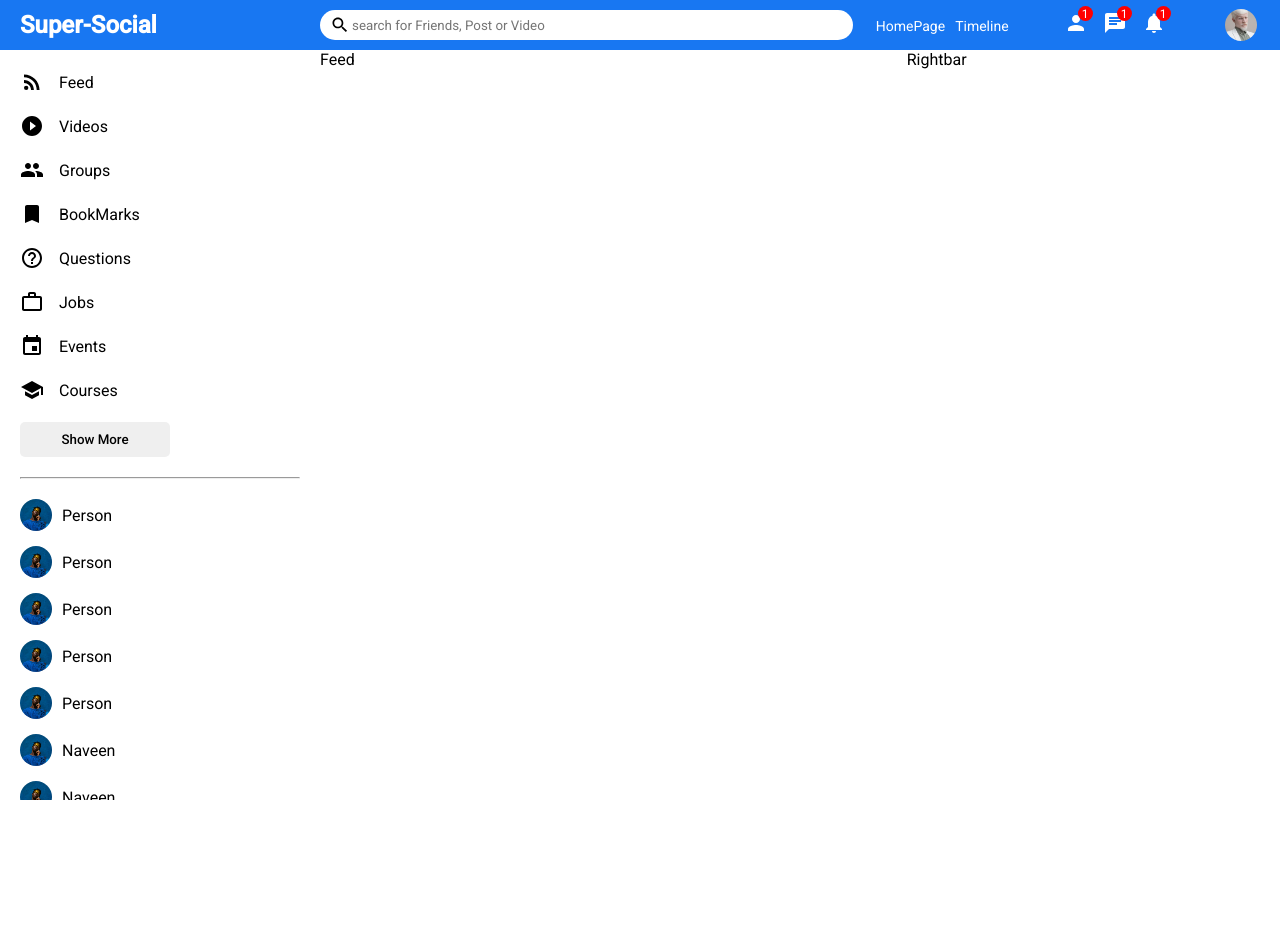
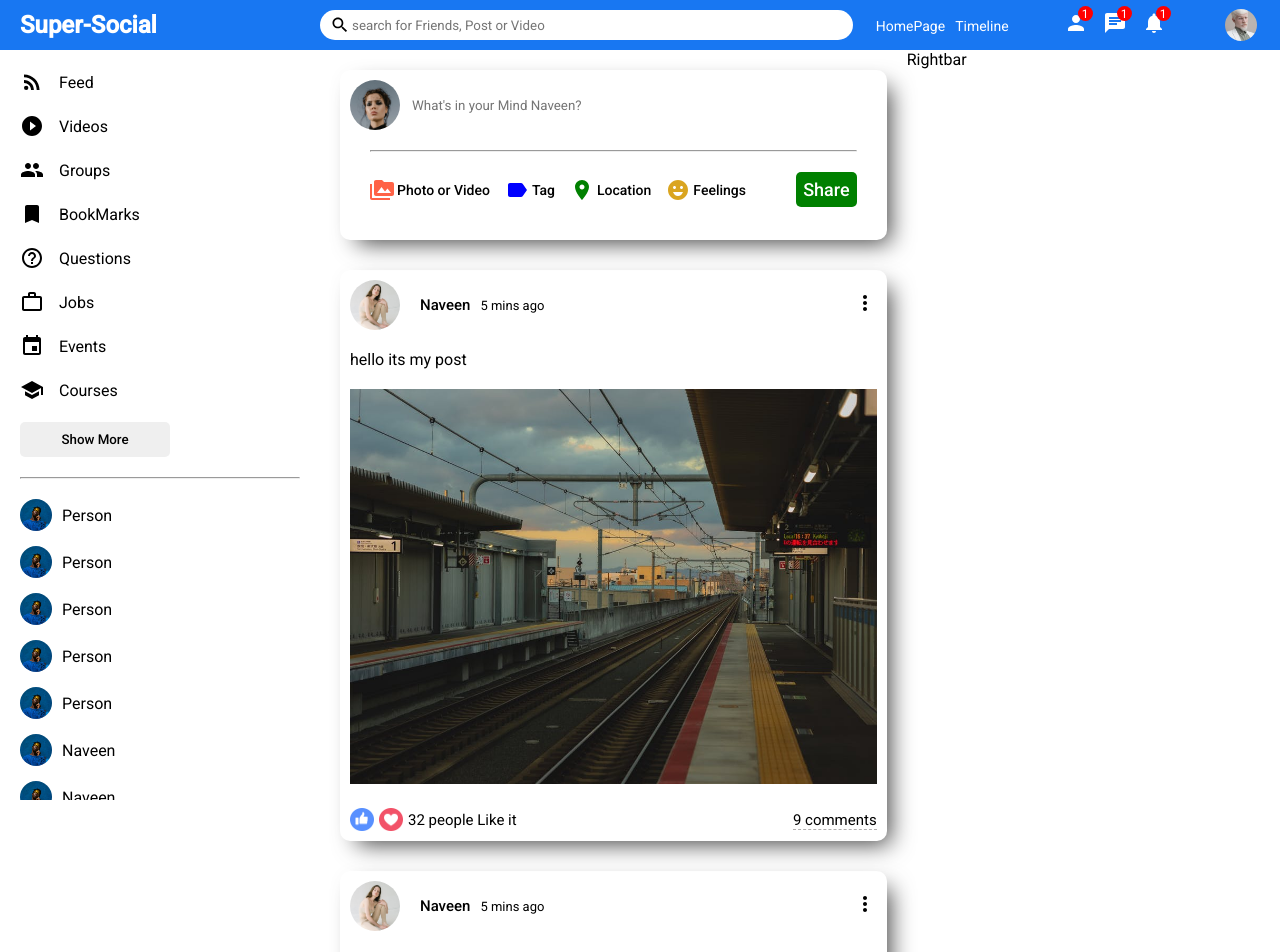
Before and after one commit to naveen9740/Super-Socials-frontend, a React (Create React App) app: page / in a window 1280 px wide. Shown: the top 952 px of the page. Before the commit the page ends 800 px from the top, so only its background shows below. Built offline with nearby package versions, Linux system fonts and the light colour scheme.

Commit message:
feat: feed (share, post components) added

```diff
--- a/src/Components/Feed/Feed.css
+++ b/src/Components/Feed/Feed.css
@@ -1,3 +1,6 @@
 .feed {
   flex: 5.5;
 }
+.feedWrapper {
+  padding: 20px;
+}
--- a/src/Components/Feed/Feed.jsx
+++ b/src/Components/Feed/Feed.jsx
@@ -1,6 +1,19 @@
 import React from "react";
+import { Post } from "../Post/Post";
+import { Share } from "../Share/Share";
 import "./Feed.css";
 
 export const Feed = () => {
-  return <div className="feed">Feed</div>;
+  return (
+    <div className="feed">
+      <div className="feedWrapper">
+        <Share />
+        <Post />
+        <Post />
+        <Post />
+        <Post />
+        <Post />
+      </div>
+    </div>
+  );
 };
--- /dev/null
+++ b/src/Components/Post/Post.css
@@ -0,0 +1,66 @@
+.post {
+  width: 100%;
+  border-radius: 10px;
+  box-shadow: 10px 10px 23px -7px rgba(0, 0, 0, 0.75);
+  -webkit-box-shadow: 10px 10px 23px -7px rgba(0, 0, 0, 0.75);
+  margin: 30px 0px;
+}
+.postWrapper {
+  padding: 10px;
+}
+.postTop {
+  display: flex;
+  align-items: center;
+  justify-content: space-between;
+}
+.postTopLeft {
+  display: flex;
+  align-items: center;
+}
+.postProfileImg {
+  height: 50px;
+  width: 50px;
+  border-radius: 50%;
+  object-fit: cover;
+  margin-right: 10px;
+}
+.postUserName {
+  font-size: 15px;
+  font-weight: 500;
+  margin: 0px 10px;
+}
+.postDate {
+  font-size: small;
+}
+.postCenter {
+  margin: 20px 0px;
+}
+.postImage {
+  margin-top: 20px;
+  width: 100%;
+  max-height: 500px;
+  object-fit: contain;
+}
+.postBottom {
+  display: flex;
+  align-items: center;
+  justify-content: space-between;
+}
+.postBottomLeft {
+  display: flex;
+  align-items: center;
+}
+.likeIcon {
+  width: 24px;
+  height: 23px;
+  margin-right: 5px;
+  cursor: pointer;
+}
+.likeCounter {
+  font-size: 15px;
+}
+.postCommentText {
+  cursor: pointer;
+  border-bottom: 1px dashed rgb(177, 175, 175);
+  font-size: 15px;
+}
--- /dev/null
+++ b/src/Components/Post/Post.jsx
@@ -0,0 +1,36 @@
+import React from "react";
+import "./Post.css";
+import { MoreVert } from "@material-ui/icons";
+
+export const Post = () => {
+  return (
+    <div className="post">
+      <div className="postWrapper">
+        <div className="postTop">
+          <div className="postTopLeft">
+            <img src="/assets/person/5.jpeg" className="postProfileImg" />
+            <span className="postUserName">Naveen</span>
+            <span className="postDate">5 mins ago</span>
+          </div>
+          <div className="postTopRight">
+            <MoreVert />
+          </div>
+        </div>
+        <div className="postCenter">
+          <span className="postText">hello its my post</span>
+          <img src="/assets/post/1.jpeg" className="postImage" />
+        </div>
+        <div className="postBottom">
+          <div className="postBottomLeft">
+            <img className="likeIcon" src="/assets/like.png" />
+            <img className="likeIcon" src="/assets/heart.png" />
+            <span className="likeCounter">32 people Like it</span>
+          </div>
+          <div className="postBottomRight">
+            <span className="postCommentText">9 comments</span>
+          </div>
+        </div>
+      </div>
+    </div>
+  );
+};
--- /dev/null
+++ b/src/Components/Share/Share.css
@@ -0,0 +1,63 @@
+.share {
+  width: 100%;
+  height: 170px;
+  border-radius: 10px;
+  box-shadow: 10px 10px 23px -7px rgba(0, 0, 0, 0.75);
+  -webkit-box-shadow: 10px 10px 23px -7px rgba(0, 0, 0, 0.75);
+}
+.shareWrapper {
+  padding: 10px;
+}
+.shareTop {
+  display: flex;
+  align-items: center;
+}
+.shareProfileImg {
+  height: 50px;
+  width: 50px;
+  border-radius: 50%;
+  object-fit: cover;
+  margin-right: 10px;
+}
+.shareInput {
+  border: none;
+  width: 80%;
+  outline: none;
+}
+.shareHr {
+  margin: 20px;
+}
+.shareBottom {
+  display: flex;
+  align-items: center;
+  justify-content: space-between;
+}
+.shareOptions {
+  display: flex;
+  margin-left: 20px;
+}
+.shareOption {
+  display: flex;
+  align-items: center;
+  margin-right: 15px;
+  cursor: pointer;
+}
+.shareIcon {
+  font-size: 18px;
+  margin-right: 3px;
+}
+.shareOptionText {
+  font-size: 14px;
+  font-weight: 500;
+}
+.shareBtn {
+  border: none;
+  padding: 7px;
+  border-radius: 5px;
+  background-color: green;
+  font-weight: 500;
+  cursor: pointer;
+  margin-right: 20px;
+  color: white;
+  font-size: 18px;
+}
--- /dev/null
+++ b/src/Components/Share/Share.jsx
@@ -0,0 +1,41 @@
+import React from "react";
+import "./Share.css";
+import { PermMedia, Label, Room, EmojiEmotions } from "@material-ui/icons";
+
+export const Share = () => {
+  return (
+    <div className="share">
+      <div className="shareWrapper">
+        <div className="shareTop">
+          <img className="shareProfileImg" src="/assets/person/1.jpeg" alt="" />
+          <input
+            placeholder="What's in your Mind Naveen?"
+            className="shareInput"
+          />
+        </div>
+        <hr className="shareHr" />
+        <div className="shareBottom">
+          <div className="shareOptions">
+            <div className="shareOption">
+              <PermMedia htmlColor="tomato" className="shareIcon" />
+              <span className="shareOptionText">Photo or Video</span>
+            </div>
+            <div className="shareOption">
+              <Label htmlColor="blue" className="shareIcon" />
+              <span className="shareOptionText">Tag</span>
+            </div>{" "}
+            <div className="shareOption">
+              <Room htmlColor="green" className="shareIcon" />
+              <span className="shareOptionText">Location</span>
+            </div>
+            <div className="shareOption">
+              <EmojiEmotions htmlColor="goldenrod" className="shareIcon" />
+              <span className="shareOptionText">Feelings</span>
+            </div>
+          </div>
+          <button className="shareBtn">Share</button>
+        </div>
+      </div>
+    </div>
+  );
+};
```
